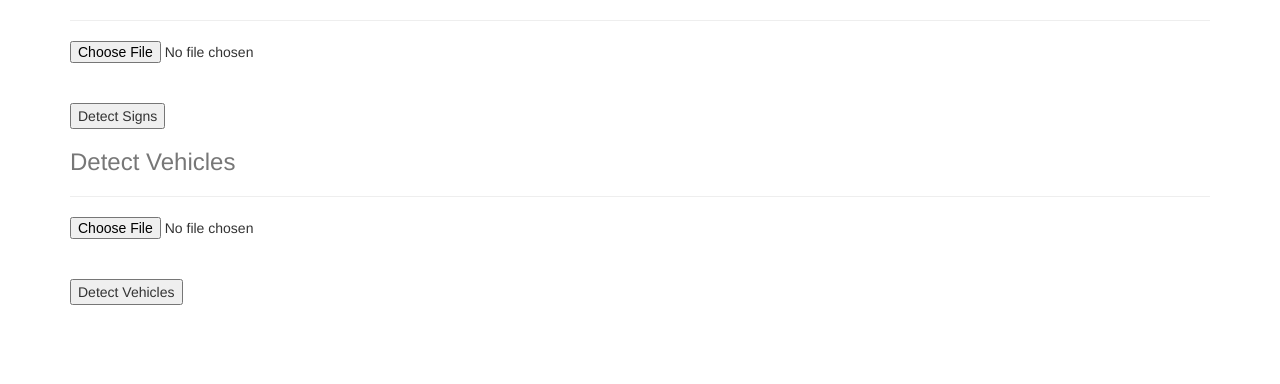
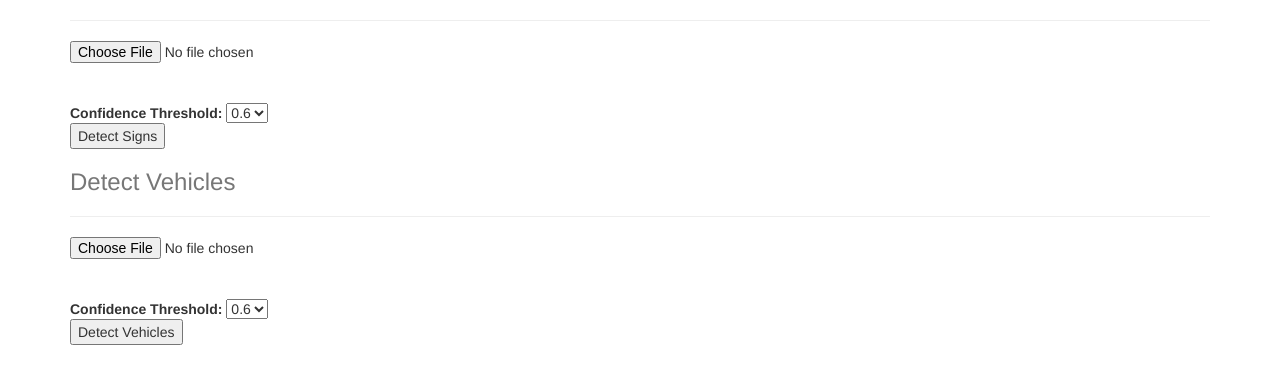
Before and after one commit to aivsol/autonomous-driving, a Flask app: page / in a window 1280 px wide. Shown: the part 46-430 px from the top of the page. Run offline with Flask 2, Linux system fonts and the light colour scheme; some libraries are stand-ins or nearby versions.

Commit message:
Moved configurations to a separate config.py Allowed CONF_THRESH to be set by user Modified Routes (i.e. detect_signs -> faster_rcnn/detect/signs etc.) Using PIL instead of OpenCV to read image CONF_THRESH can now be set by the frontend

```diff
--- a/api/app.py
+++ b/api/app.py
@@ -1,12 +1,12 @@
 #!/usr/bin/env python
 
 import os
-
 from flask import Flask, render_template, request, redirect, \
                     url_for, send_from_directory
 from werkzeug import secure_filename
 import time
 import wrapper
+from config import cfg
 
 # Initialize the Flask application
 app = Flask(__name__)
@@ -21,7 +21,7 @@ app.config['ALLOWED_EXTENSIONS'] = set(['avi'])
 # For a given file, return whether it's an allowed type or not
 def allowed_file(filename):
     return '.' in filename and \
-           filename.rsplit('.', 1)[1] in app.config['ALLOWED_EXTENSIONS']
+           filename.rsplit('.', 1)[1] in cfg.allowed_extensions
 
 @app.route('/')
 def index():
@@ -29,19 +29,20 @@ def index():
 
 
 # Route that will process the detect signs request
-@app.route('/detect_signs', methods=['POST'])
+@app.route('/faster_rcnn/detect/signs', methods=['POST'])
 def detect_signs():
     # Get the name of the uploaded file
     file = request.files['file']
+    CONF_THRESHOLD = float(request.form['conf_threshold'])
     # Check if the file is one of the allowed types/extensions
     if file and allowed_file(file.filename):
         tic = time.clock()
         # Make the filename safe, remove unsupported chars
         filename = secure_filename(file.filename)
-        path = os.path.join(app.config['UPLOAD_FOLDER'], filename)
+        path = os.path.join(cfg.upload_folder, filename)
         # Move the file form the temporal folder to the upload folder we setup
         file.save(path)
-        wrapper.detect_signs(path)
+        wrapper.detect_signs(path, CONF_THRESHOLD)
         # Redirect the user to the resulting video route, which
         # will basicaly show on the browser the processed video
         toc = time.clock()
@@ -50,20 +51,21 @@ def detect_signs():
                                 filename=filename))
 
 # Route that will process the detect vehicle request
-@app.route('/detect_vehicles', methods=['POST'])
+@app.route('/faster_rcnn/detect/vehicles', methods=['POST'])
 def detect_vehicles():
     # Get the name of the uploaded file
     file = request.files['file']
+    CONF_THRESHOLD = float(request.form['conf_threshold'])
     # Check if the file is one of the allowed types/extensions
     if file and allowed_file(file.filename):
 
         tic = time.clock()
         # Make the filename safe, remove unsupported chars
         filename = secure_filename(file.filename)
-        path = os.path.join(app.config['UPLOAD_FOLDER'], filename)
+        path = os.path.join(cfg.upload_folder, filename)
         # Move the file form the temporal folder to the upload folder we setup
         file.save(path)
-        wrapper.detect_vehicles(path)
+        wrapper.detect_vehicles(path, CONF_THRESHOLD)
         # Redirect the user to the resulting video route, which
         # will basicaly show on the browser the processed video
         toc = time.clock()
@@ -76,7 +78,7 @@ def detect_vehicles():
 # directory and show it on the browser
 @app.route('/uploads/<filename>')
 def uploaded_file(filename):
-    return send_from_directory(app.config['RESULT_FOLDER'],
+    return send_from_directory(cfg.result_folder,
                                filename)
 
 if __name__ == '__main__':
--- a/api/templates/index.html
+++ b/api/templates/index.html
@@ -10,8 +10,16 @@
         <h3 class="text-muted">Detect Signs</h3>
       </div>
       <hr/>
-      <form action="detect_signs" method="post" enctype="multipart/form-data">
+      <form action="faster_rcnn/detect/signs" method="post" enctype="multipart/form-data">
         <input type="file" name="file"><br /><br />
+        <b> Confidence Threshold: </b>
+        <select name="conf_threshold">
+            <option value="0.6">0.6</option>
+            <option value="0.7">0.7</option>
+            <option value="0.8">0.8</option>
+            <option value="0.9">0.9</option>
+        </select>
+        </br>
         <input type="submit" value="Detect Signs">
       </form>
     </div>
@@ -20,8 +28,16 @@
         <h3 class="text-muted">Detect Vehicles</h3>
       </div>
       <hr/>
-      <form action="detect_vehicles" method="post" enctype="multipart/form-data">
+      <form action="faster_rcnn/detect/vehicles" method="post" enctype="multipart/form-data">
         <input type="file" name="file"><br /><br />
+        <b> Confidence Threshold: </b>
+        <select name="conf_threshold">
+            <option value="0.6">0.6</option>
+            <option value="0.7">0.7</option>
+            <option value="0.8">0.8</option>
+            <option value="0.9">0.9</option>
+        </select>
+        </br>
         <input type="submit" value="Detect Vehicles">
       </form>
     </div>
--- a/api/wrapper.py
+++ b/api/wrapper.py
@@ -14,6 +14,7 @@ import glob as glob
 import os
 import sys
 import classes
+from PIL import Image
 
 VOC_NETS = {'vgg16': ('VGG16',
                   'VGG16_faster_rcnn_final.caffemodel'),
@@ -53,9 +54,11 @@ def draw_detections(im_file, class_name, dets, ax, thresh=0.5):
     plt.tight_layout()
     plt.draw()
 
-def process_frame(net, image_name, CLASSES):
+def process_frame(net, image_name, CLASSES, CONF_THRESH):
 
-    im = cv2.imread(image_name)
+    #im = cv2.imread(image_name)
+    im = np.array(Image.open(image_name))
+    im = im[:,:,::-1]
     timer = Timer()
     timer.tic()
     scores, boxes = im_detect(net, im)
@@ -63,7 +66,6 @@ def process_frame(net, image_name, CLASSES):
     print ('Detection took {:.3f}s for '
            '{:d} object proposals').format(timer.total_time, boxes.shape[0])
 
-    CONF_THRESH = 0.8
     NMS_THRESH = 0.3
     im_path = os.path.join('uploads', 'annotated-frames')
     im = im[:, :, (2, 1, 0)]
@@ -97,7 +99,7 @@ def frames_to_video():
                 'uploads/annotated-frames/%5d.jpg -vcodec mpeg4 ' + \
                 '-pix_fmt yuvj422p uploads/result/test.avi')
 
-def detect_signs(path, cpu_mode=True):
+def detect_signs(path, CONF_THRESH=0.8, cpu_mode=True):
     cfg.TEST.HAS_RPN = True
 
     prototxt = os.path.join(cfg.ROOT_DIR, 'models', 'gtsdb', SIGNS_NETS['zf'][0],
@@ -126,7 +128,7 @@ def detect_signs(path, cpu_mode=True):
     for im_name in im_names:
         print '~~~~~~~~~~~~~~~~~~~~~~~~~~~~~~~~~~~'
         print 'Demo {}'.format(im_name)
-        process_frame(net, im_name, classes.SIGNS_CLASSES)
+        process_frame(net, im_name, classes.SIGNS_CLASSES, CONF_THRESH)
 
     remove_previous_results()
     frames_to_video()
@@ -159,7 +161,7 @@ def detect_vehicles(path, cpu_mode=True):
     for im_name in im_names:
         print '~~~~~~~~~~~~~~~~~~~~~~~~~~~~~~~~~~~'
         print 'Demo {}'.format(im_name)
-        process_frame(net, im_name, classes.VOC_CLASSES)
+        process_frame(net, im_name, classes.VOC_CLASSES, CONF_THRESH)
 
     remove_previous_results()
     frames_to_video()
```
Also changed, not shown: api/config.py (added, +9 -0 lines).
